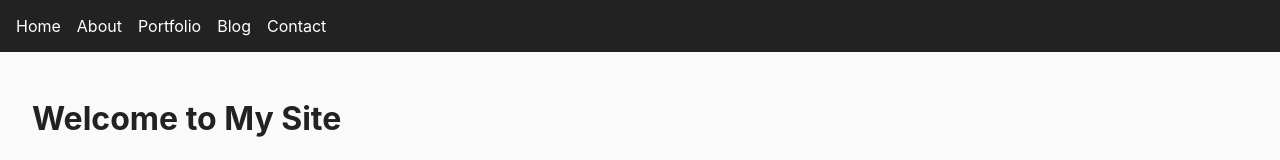
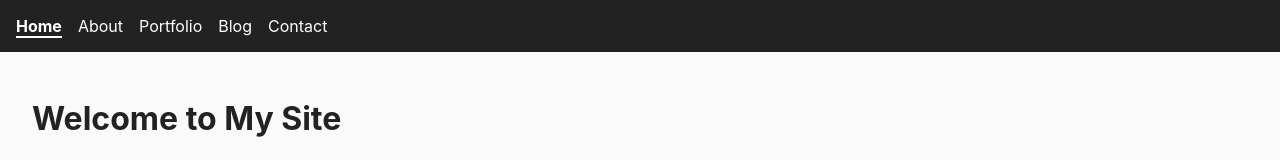
Before and after one commit to aleksygluchow/project03, a Next.js app: page / in a window 1280 px wide. Shown: the top 160 px of the page. Built offline with nearby package versions, Linux system fonts and the light colour scheme; grey boxes are pictures that could not be loaded; a web font is replaced by a local one.

Commit message:
change in head - for Telegram

```diff
--- a/src/components/Layout.js
+++ b/src/components/Layout.js
@@ -1,15 +1,28 @@
 import Link from 'next/link';
+import { useRouter } from 'next/router';
 
-// Layout.js
 export default function Layout({ children }) {
+  const router = useRouter();
+  const currentPath = router.pathname;
+
   return (
     <>
       <nav>
-        <Link href="/">Home</Link>
-        <Link href="/about">About</Link>
-        <Link href="/portfolio">Portfolio</Link>
-        <Link href="/blog">Blog</Link>
-        <Link href="/contact">Contact</Link>
+        <Link href="/" legacyBehavior>
+          <a className={currentPath === '/' ? 'active' : ''}>Home</a>
+        </Link>
+        <Link href="/about" legacyBehavior>
+          <a className={currentPath === '/about' ? 'active' : ''}>About</a>
+        </Link>
+        <Link href="/portfolio" legacyBehavior>
+          <a className={currentPath === '/portfolio' ? 'active' : ''}>Portfolio</a>
+        </Link>
+        <Link href="/blog" legacyBehavior>
+          <a className={currentPath === '/blog' ? 'active' : ''}>Blog</a>
+        </Link>
+        <Link href="/contact" legacyBehavior>
+          <a className={currentPath === '/contact' ? 'active' : ''}>Contact</a>
+        </Link>
       </nav>
       <main>{children}</main>
     </>
--- a/src/pages/about.js
+++ b/src/pages/about.js
@@ -1,5 +1,7 @@
 import Head from 'next/head';
 import Image from 'next/image';
+import Layout from '../components/Layout'
+
 
 
 
--- a/src/pages/blog.js
+++ b/src/pages/blog.js
@@ -1,4 +1,6 @@
 import Head from 'next/head';
+import Layout from '../components/Layout'
+
 
 
 import { client } from '../../lib/contentful';
--- a/src/pages/contact.js
+++ b/src/pages/contact.js
@@ -1,4 +1,6 @@
 import Head from 'next/head';
+import Layout from '../components/Layout'
+
 
 
 export default function Contact() {
--- a/src/pages/index.js
+++ b/src/pages/index.js
@@ -1,4 +1,6 @@
 import Head from 'next/head';
+import Layout from '../components/Layout'
+
 
 export default function Home() {
   return (
--- a/src/pages/portfolio.js
+++ b/src/pages/portfolio.js
@@ -1,5 +1,7 @@
 import Head from 'next/head';
 import Image from 'next/image';
+import Layout from '../components/Layout'
+
 
 export default function Portfolio() {
   return (
--- a/src/styles/globals.css
+++ b/src/styles/globals.css
@@ -78,6 +78,12 @@ nav a {
   color: white;
   text-decoration: none;
 }
+
+nav a.active {
+  font-weight: bold;
+  border-bottom: 2px solid white;
+}
+
 main {
   padding: 2rem;
 }
```
Also changed, not shown: src/components/Nav.js (added, +29 -0 lines).
